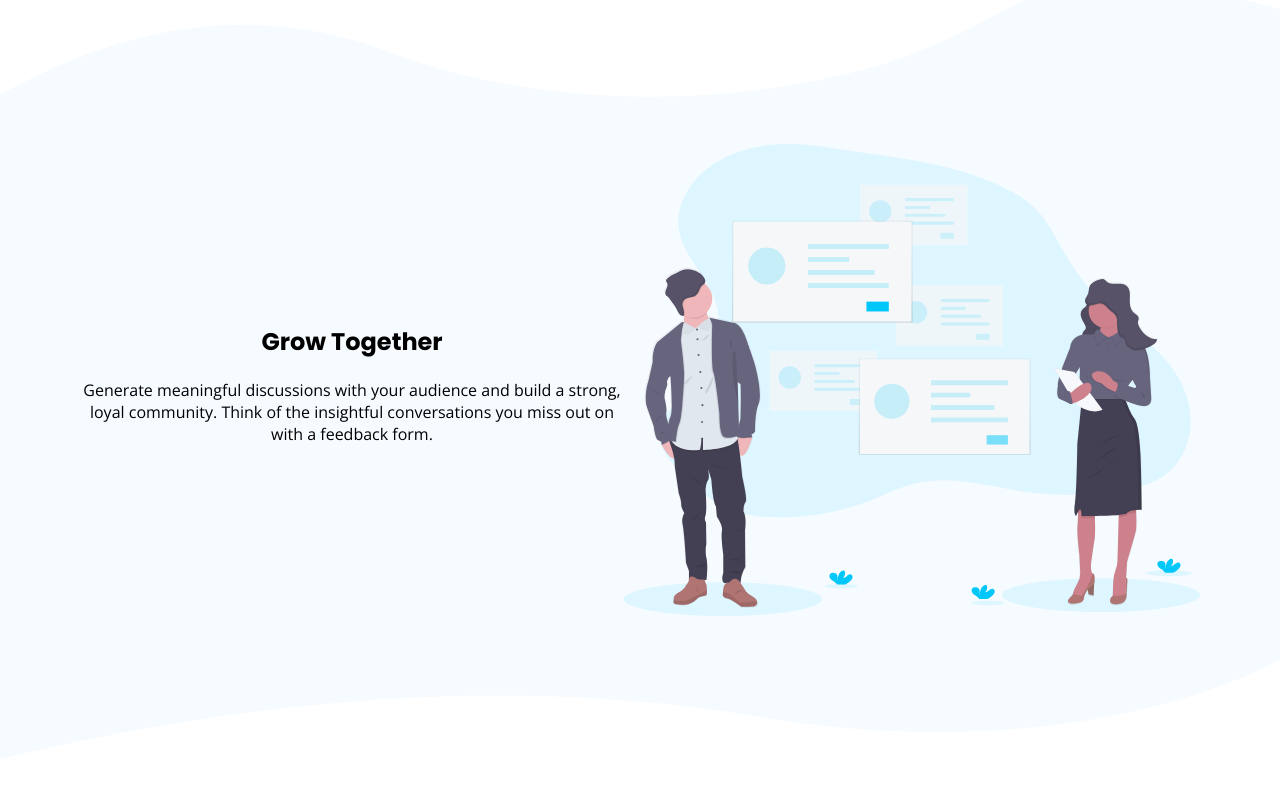
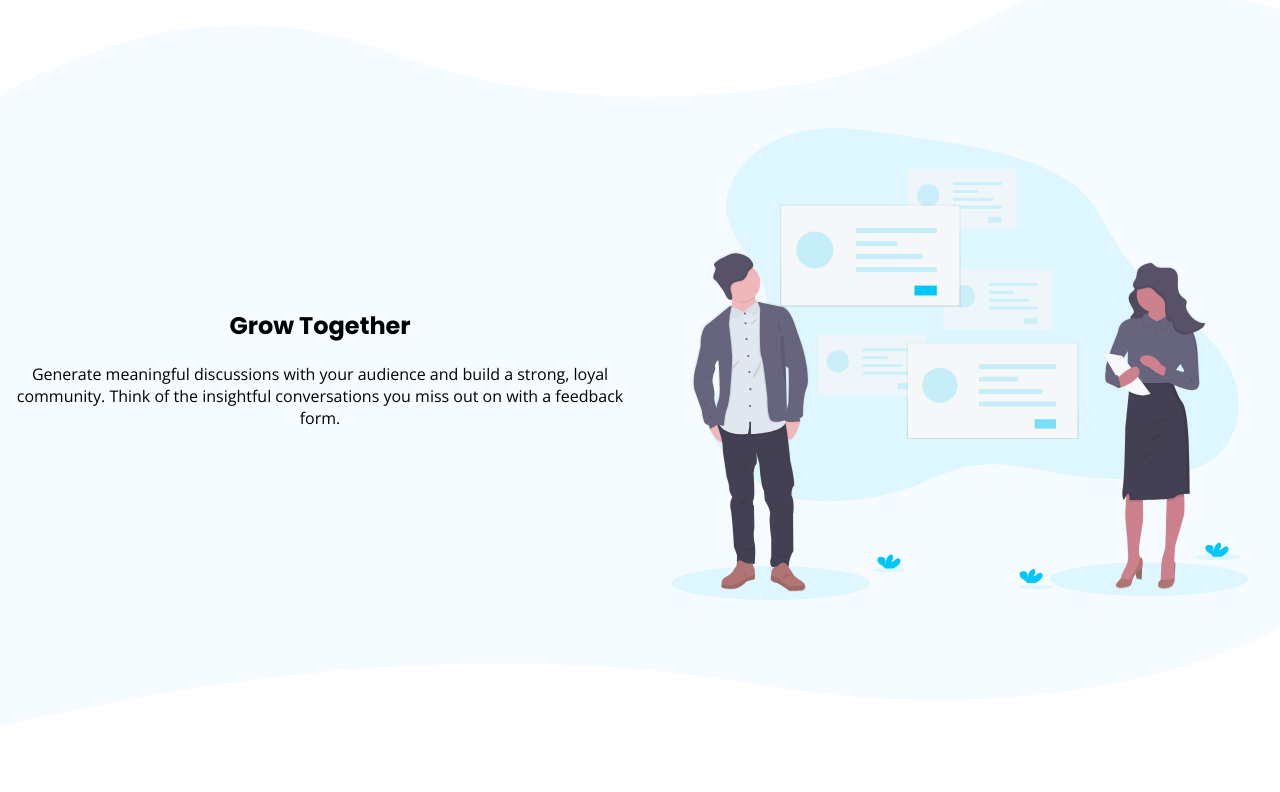
Before and after one commit to saxin-chawla/huddle-landing-page-with-curve-section, a plain HTML site: page index.html in a window 1280 px wide. Shown: the part 1360-2152 px from the top of the page. Drawn offline with nearby package versions, Linux system fonts and the light colour scheme.

Commit message:
fixed some bugs

```diff
--- a/style.css
+++ b/style.css
@@ -95,7 +95,7 @@ main .contentPart{
     background-color: #f6fbff;
     display: grid;
     grid-template-columns: repeat(2,1fr);
-    padding: 1rem 5rem;
+
     text-align: center;
     align-items: center;
 
@@ -116,14 +116,8 @@ main .contentPart img{
 
 
 main .flowingContent{
-    /* display: flex; */
-    /* justify-content: space-between;
-    align-items: center;
-    padding: 1.5rem 5rem;
-    text-align: center; */
     display: grid;
     grid-template-columns: repeat(2,1fr);
-    /* padding: 1rem 5rem; */
     text-align: center;
     align-items: center;
 }
```
